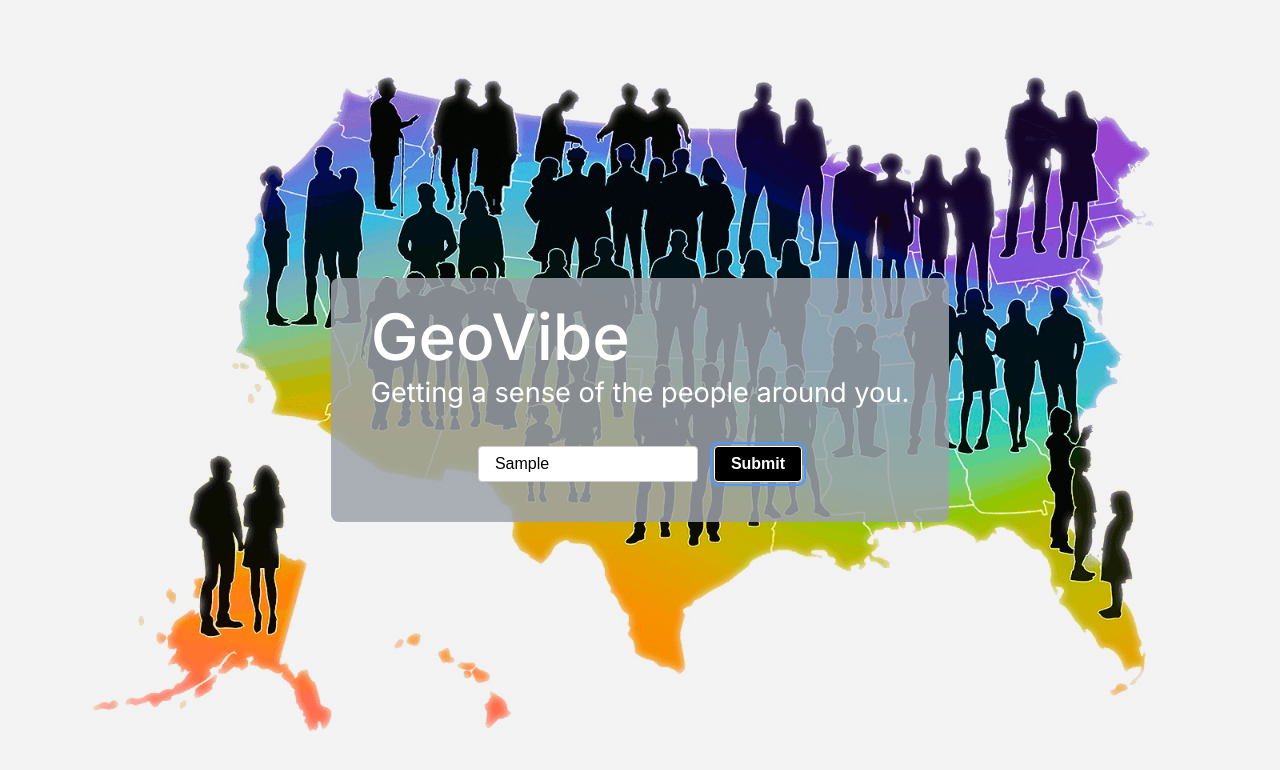
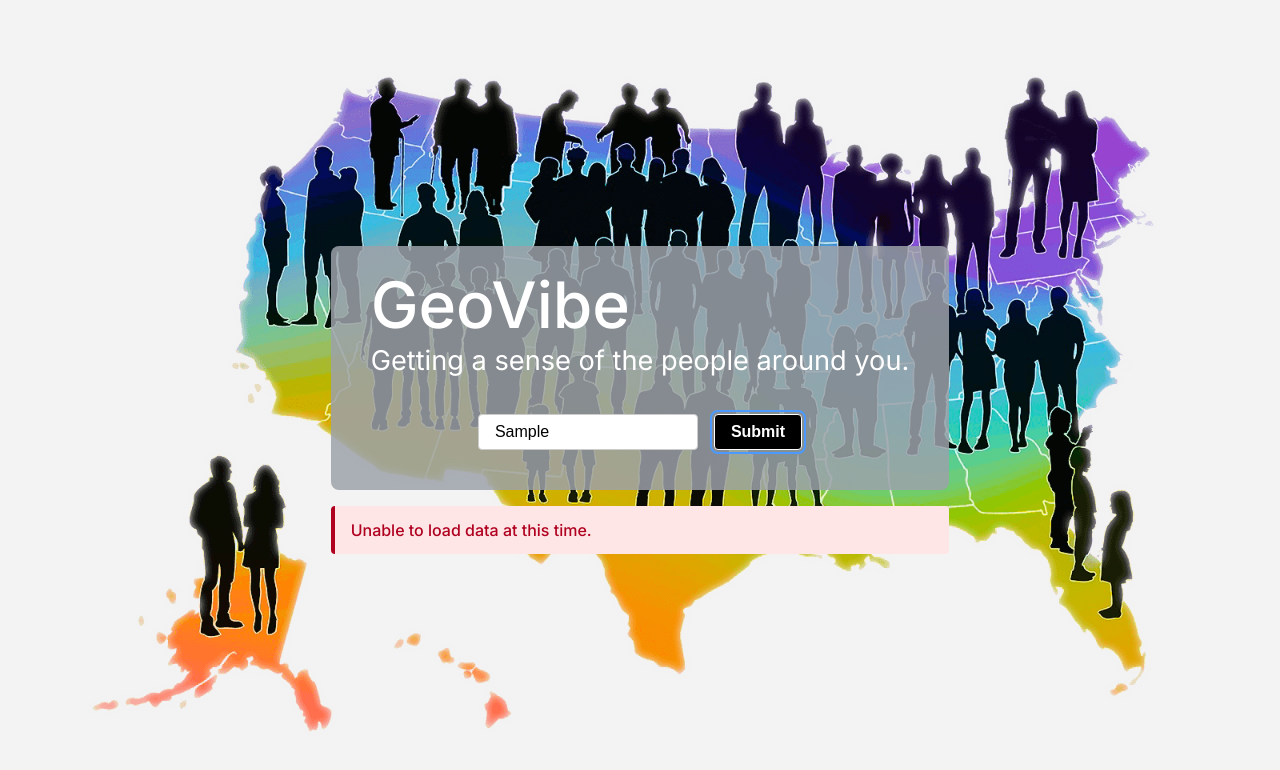
Before and after one commit to zcdev/geovibe-rebuild-2025, a React (Vite) app: page / in a window 1280 px wide. Both pictures are taken after typing "Sample" into the empty fields and a click on the button "Submit". Shown: the top 770 px of the page. Built offline with nearby package versions, Linux system fonts and the light colour scheme; no server answers.

Commit message:
Improve input matching, reset logic, error handling, and clean up logging

```diff
--- a/src/App.css
+++ b/src/App.css
@@ -106,6 +106,16 @@
   border: 1px solid #fff;
 }
 
+.error-message {
+  color: #b00020;
+  background-color: #ffe6e6;
+  padding: 0.75rem 1rem;
+  margin-top: 1rem;
+  border-left: 4px solid #b00020;
+  border-radius: 4px;
+  font-weight: 500;
+}
+
 @media (max-width: 480px) {
   .app-style, .app-style main{
     padding: 1rem;
--- a/src/App.jsx
+++ b/src/App.jsx
@@ -8,6 +8,8 @@ export default function App() {
   const [stateQuery, setStateQuery] = useState('')
   // Stores the full matched state row
   const [stateData, setStateData] = useState(null)
+  // Error handling
+  const [error, setError] = useState('');
 
   return (
     <div className="app-style">
@@ -20,8 +22,10 @@ export default function App() {
           stateQuery={stateQuery}
           setStateQuery={setStateQuery}
           setStateData={setStateData}
+          setError={setError}
         />
       </main>
+      {error && <p role="alert" className="error-message">{error}</p>}
       {stateData && <StateData stateData={stateData} />}
     </div>
   )
--- a/src/components/StateForm.jsx
+++ b/src/components/StateForm.jsx
@@ -1,20 +1,43 @@
-export default function StateForm({ stateQuery, setStateQuery, setStateData }) {
-    // Fetch data from Census API
+export default function StateForm({ stateQuery, setStateQuery, setStateData, setError }) {
+    // US Census 2019 API endpoints
     const CENSUS_API_URL = 'https://api.census.gov/data/2019/acs/acsse?get=NAME,K200101_001E,K201904_001E,K200103_001E,K200101_002E,K200101_003E,K200201_002E,K200201_003E,K200201_004E,K200201_005E,K200201_006E,K200301_003E,K200201_007E,K200201_001E&for=state:*';
 
     // Handles form submission
     async function handleSubmit(event) {
+
         event.preventDefault()
 
-        const response = await fetch(CENSUS_API_URL)
-        const data = await response.json()
-        const states = data.slice(1) // Remove headers
-        const match = states.find(row => row[0].toLowerCase().includes(stateQuery.toLowerCase()))
+        try {
+            // Fetch data from Census API
+            const response = await fetch(CENSUS_API_URL)
 
-        setStateData(match)
+            if (!response.ok) {
+                throw new Error(`HTTP error! status: ${response.status}`)
+            }
 
-        console.log('User submitted:', stateQuery);
+            const data = await response.json()
+            const states = data.slice(1) // Remove headers
+            const match = states.find(row => row[0].toLowerCase() === stateQuery.toLowerCase().trim())
+
+            // Check user input and handle error messages
+            if (match) {
+                setStateData(match)
+                setStateQuery('')
+                setError('')
+            } else {
+                setError('We couldn’t find that state. Please try again.')
+            }
+
+            // console.log('User submitted:', stateQuery)
+
+        } catch (error) {
+
+            setError('Unable to load data at this time.')
+            // console.error('An error occurred:', error)
+
+        }
     }
+
     return (
         <form className="state-form" onSubmit={handleSubmit}>
             <input
```
